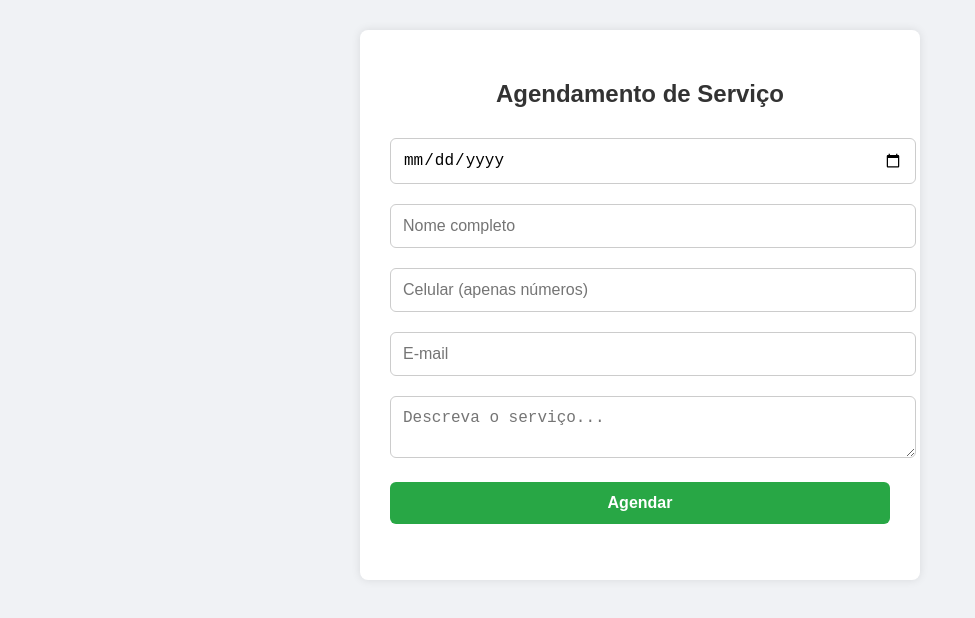
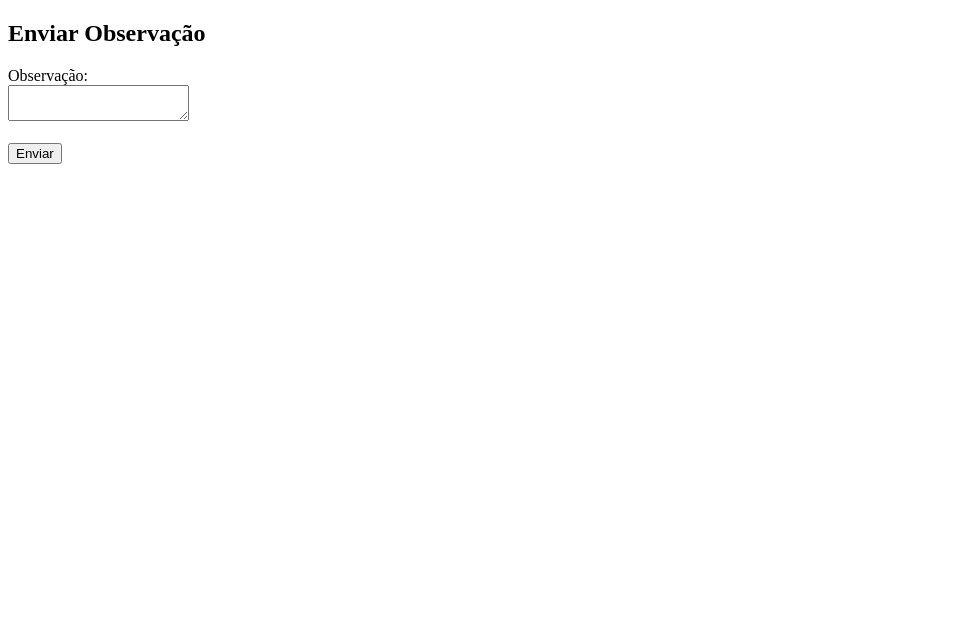
Before and after one commit to LETEDBOY/app, a plain HTML site: page index.html in a window 1280 px wide. Shown: the whole page, without its empty margins (0-975 px from the left). Drawn offline with Linux system fonts and the light colour scheme.

Commit message:
Update index.html

```diff
--- a/index.html
+++ b/index.html
@@ -1,69 +1,40 @@
 <!DOCTYPE html>
-<html lang="pt-BR">
+<html lang="pt-br">
 <head>
-  <meta charset="UTF-8" />
-  <meta name="viewport" content="width=device-width, initial-scale=1" />
-  <title>Agendamento LG Multserviços</title>
-  <style>
-    body { font-family: Arial, sans-serif; margin: 0; padding: 30px; background: #f0f2f5; }
-    .container { max-width: 500px; margin: auto; background: #fff; padding: 30px; border-radius: 8px; box-shadow: 0 0 10px rgba(0,0,0,0.1); }
-    h2 { text-align: center; color: #333; }
-    input, textarea, button { width: 100%; padding: 12px; margin: 10px 0; border: 1px solid #ccc; border-radius: 6px; font-size: 16px; }
-    button { background-color: #28a745; color: white; border: none; cursor: pointer; font-weight: bold; transition: background-color 0.3s; }
-    button:hover { background-color: #218838; }
-    .mensagem { margin-top: 15px; font-weight: bold; text-align: center; }
-    .erro { color: red; }
-    .sucesso { color: green; }
-  </style>
+  <meta charset="UTF-8">
+  <title>Teste Observação</title>
 </head>
 <body>
-  <div class="container">
-    <h2>Agendamento de Serviço</h2>
-    <form id="formAgendamento" onsubmit="event.preventDefault(); enviarAgendamento();">
-      <input type="date" id="data" required />
-      <input type="text" id="nome" placeholder="Nome completo" required />
-      <input type="tel" id="celular" placeholder="Celular (apenas números)" pattern="[0-9]{10,11}" required />
-      <input type="email" id="email" placeholder="E-mail" required />
-      <textarea id="descricao" placeholder="Descreva o serviço..." required></textarea>
-      <button type="submit">Agendar</button>
-      <p id="mensagem" class="mensagem"></p>
-    </form>
-  </div>
+  <h2>Enviar Observação</h2>
+  <form id="form-observacao">
+    <label>Observação:</label><br>
+    <textarea name="observacao" required></textarea><br><br>
+    <button type="submit">Enviar</button>
+  </form>
+
+  <p id="mensagem"></p>
 
   <script>
-    async function enviarAgendamento() {
-      const data = document.getElementById("data").value;
-      const nome = document.getElementById("nome").value.trim();
-      const celular = document.getElementById("celular").value.trim();
-      const email = document.getElementById("email").value.trim();
-      const descricao = document.getElementById("descricao").value.trim();
-      const mensagem = document.getElementById("mensagem");
+    const form = document.getElementById('form-observacao');
+    form.addEventListener('submit', async (e) => {
+      e.preventDefault();
 
-      mensagem.textContent = "Enviando...";
-      mensagem.className = "mensagem";
+      const dados = Object.fromEntries(new FormData(form));
+      const url = 'https://script.google.com/macros/s/AKfycbw5C2DDei4_RuqVejT9aMJe6yHTe7Hv91phAWXN24Yu1XXwCPiITg-ZxNOTPEZhgfhn/exec';
 
       try {
-        const response = await fetch("https://script.google.com/macros/s/AKfycbxVndBJrBO1dTNWxS6PU1AYSE1HT7sCRlvFNOfxbwRrVHRLeC6Qbd30jrbsXNrp6jFD/exec", {
-          method: "POST",
-          body: JSON.stringify({ data, nome, celular, email, descricao }),
-          headers: { "Content-Type": "application/json" },
+        const resposta = await fetch(url, {
+          method: 'POST',
+          body: JSON.stringify(dados),
+          headers: { 'Content-Type': 'application/json' }
         });
 
-        const result = await response.json();
-
-        if (result.status === "sucesso") {
-          mensagem.textContent = "✅ Agendamento realizado com sucesso!";
-          mensagem.className = "mensagem sucesso";
-          document.getElementById("formAgendamento").reset();
-        } else {
-          mensagem.textContent = "⚠️ " + result.mensagem;
-          mensagem.className = "mensagem erro";
-        }
-      } catch (error) {
-        mensagem.textContent = "Erro ao enviar agendamento: " + error.message;
-        mensagem.className = "mensagem erro";
+        const resultado = await resposta.json();
+        document.getElementById('mensagem').textContent = resultado.mensagem;
+      } catch (erro) {
+        document.getElementById('mensagem').textContent = 'Erro ao enviar: ' + erro;
       }
-    }
+    });
   </script>
 </body>
 </html>
```
